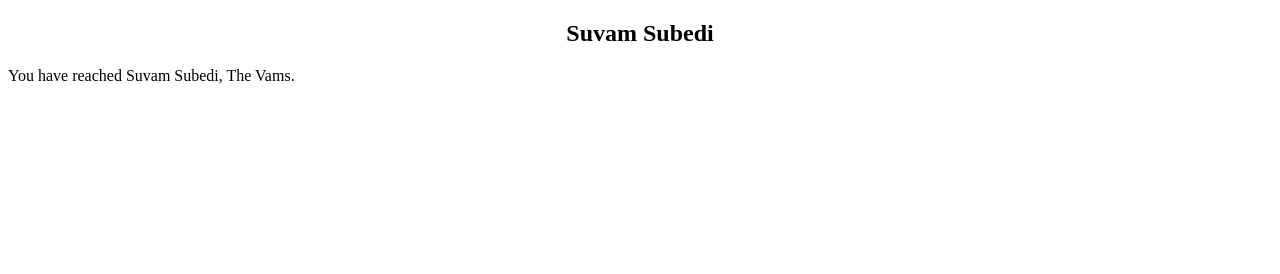
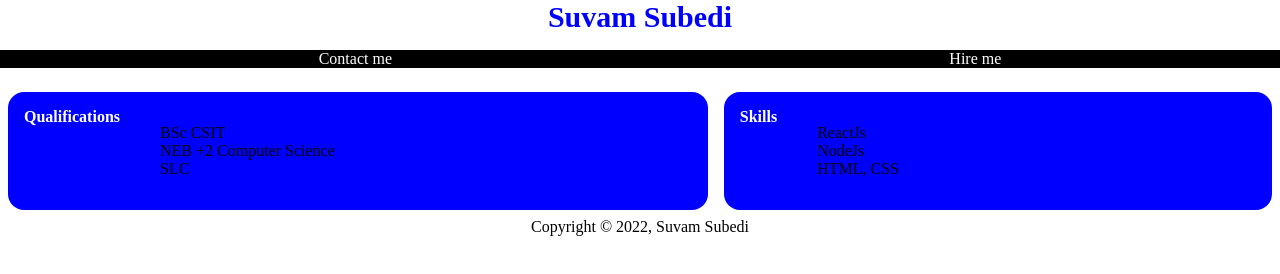
Before and after one commit to suvamsubedi/suvamsubedi.github.io, a plain HTML site: page index.html in a window 1280 px wide. Drawn offline with Linux system fonts and the light colour scheme.

Commit message:
Build 2: Structural placeholder build

```diff
--- a/index.html
+++ b/index.html
@@ -4,10 +4,43 @@
     <meta charset="UTF-8">
     <meta http-equiv="X-UA-Compatible" content="IE=edge">
     <meta name="viewport" content="width=device-width, initial-scale=1.0">
+    <link rel="stylesheet" href="./styles/styles.css">
     <title>Suvam Subedi</title>
 </head>
 <body>
-    <h2 style="text-align: center;">Suvam Subedi</h2>
-    <p>You have reached Suvam Subedi, The Vams.</p>
+	<header>
+	    <div class="title">Suvam Subedi</div>
+	    <nav>
+		    <ul class="nav-items">
+			    <li><a href="#">Contact me</a></li>
+			    <li><a href="#">Hire me</a></li>
+		    </ul>
+	    </nav>
+	</header>
+	<section>
+		<div class="cv">
+			<div class="cv-item">
+				<div class="cv-item-title">Qualifications</div>
+				<ul>
+					<li>BSc CSIT</li>
+					<li>NEB +2 Computer Science</li>
+					<li>SLC</li>
+				</ul>
+			</div>
+			<div class="cv-item">
+				<div class="cv-item-title">Skills</div>
+				<ul>
+					<li>ReactJs</li>
+					<li>NodeJs</li>
+					<li>HTML, CSS</li>
+				</ul>
+			</div>
+		</div>
+	</section>
+	<footer>
+		<div class="copyright">
+			Copyright &copy 2022, Suvam Subedi
+		</div>
+	</footer>
 </body>
 </html>
--- /dev/null
+++ b/styles/styles.css
@@ -0,0 +1,56 @@
+body{
+	margin: 0;
+	padding: 0;
+	display: flex;
+	flex-direction: column;
+	justify-content: space-between;
+}
+
+.title{
+	font-size: 30px;
+	font-weight: bold;
+	text-align: center;
+	color: blue;
+}
+
+nav{
+	background: black;
+}
+
+nav ul{
+	display: flex;
+	justify-content: space-around;
+	text-decoration: none;
+}
+
+.nav-items li a{
+	color:  white;
+	text-decoration: none;
+}
+
+.cv{
+	display: flex;
+	justify-content: space-evenly;
+}
+
+.cv-item{
+	background-color: blue;
+	border-radius: 16px;
+	padding: 16px;
+	display: flex;
+	flex-grow: 1;
+	margin: 8px;
+}
+
+.cv-item-title{
+	color: white;
+	font-weight: bold;
+}
+
+.cv-item ul{
+	list-style: none;
+}
+
+.copyright{
+	text-align: center;
+}
```
